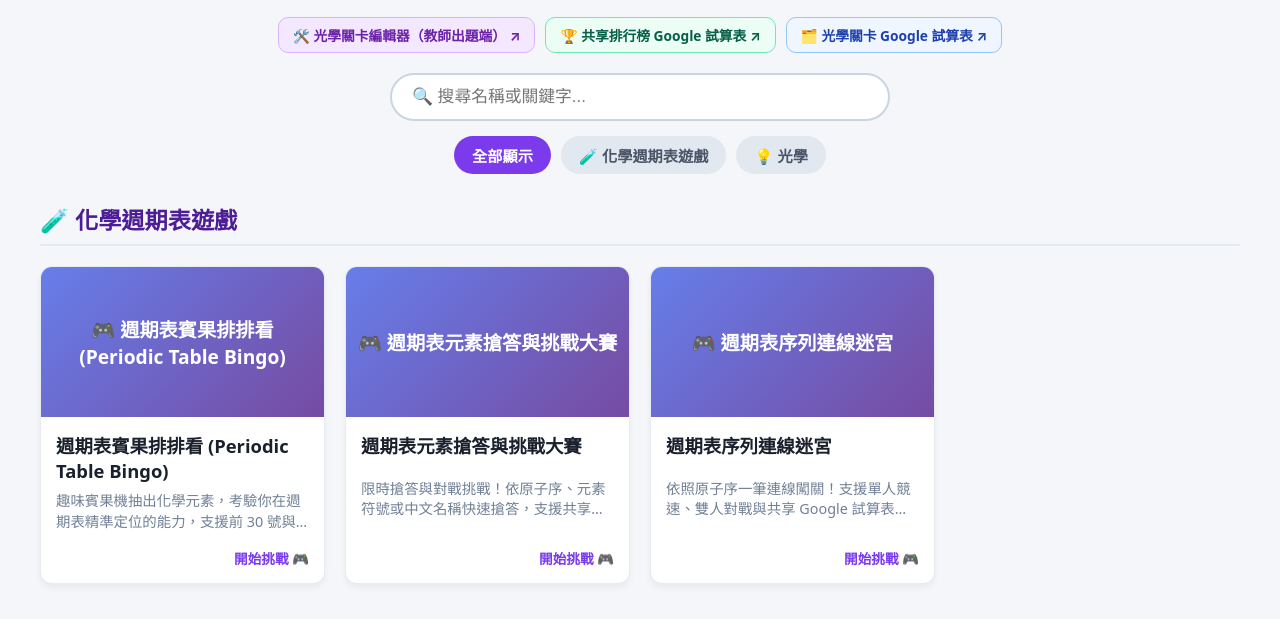
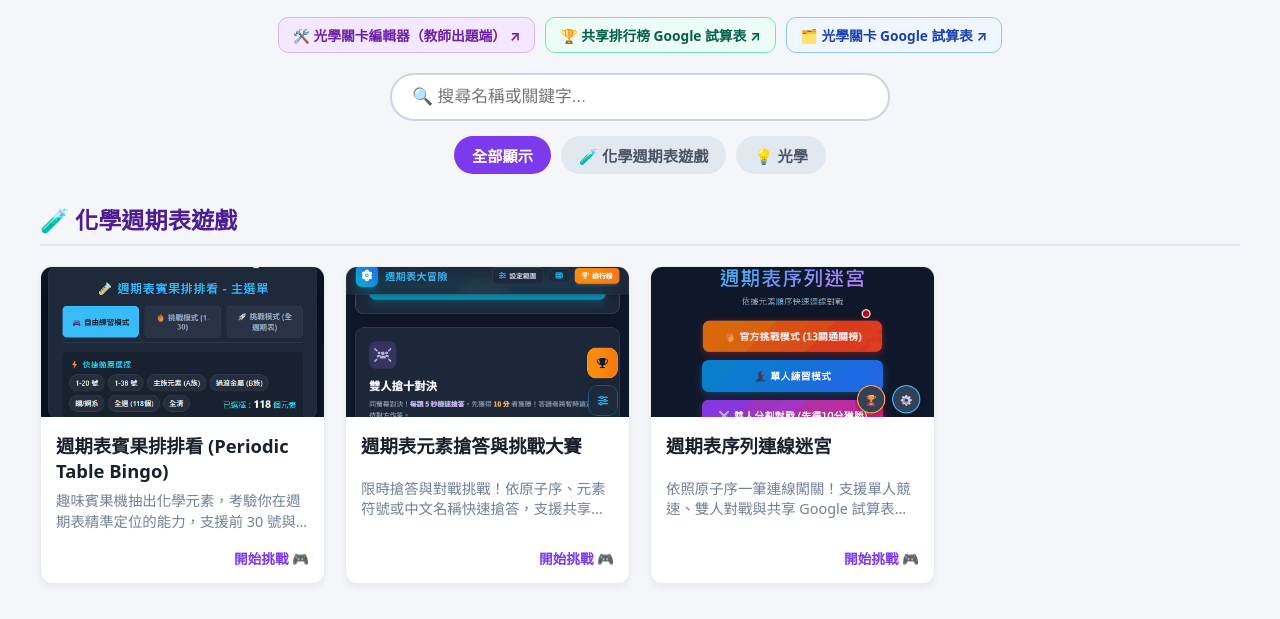
Before and after one commit to yiHua-teach/physics-portal, a website: page games.html in a window 1280 px wide. Shown: the part 181-800 px from the top of the page. Drawn offline with Linux system fonts and the light colour scheme.

Commit message:
chore(gifs): generate periodic table game GIFs and rebuild games portal descriptions

```diff
--- a/games.html
+++ b/games.html
@@ -128,7 +128,7 @@
             <div class="category-title">🧪 化學週期表遊戲</div>
             <div class="grid">
             <a href="games/週期表排排看.html" class="card" data-category="games" data-keywords="週期表賓果排排看 (Periodic Table Bingo) 趣味賓果機抽出化學元素，考驗你在週期表精準定位的能力，支援前 30 號與全表競速及共享排行榜。" target="_blank">
-                <div class="card-img-placeholder">🎮 週期表賓果排排看 (Periodic Table Bingo)</div>
+                <img src="games/週期表排排看.gif" alt="週期表賓果排排看 (Periodic Table Bingo)" class="card-img">
                 <div class="card-body">
                     <h3>週期表賓果排排看 (Periodic Table Bingo)</h3>
                     <p>趣味賓果機抽出化學元素，考驗你在週期表精準定位的能力，支援前 30 號與全表競速及共享排行榜。</p>
@@ -136,7 +136,7 @@
                 </div>
             </a>
             <a href="games/週期表搶答.html" class="card" data-category="games" data-keywords="週期表元素搶答與挑戰大賽 限時搶答與對戰挑戰！依原子序、元素符號或中文名稱快速搶答，支援共享英雄榜排名。" target="_blank">
-                <div class="card-img-placeholder">🎮 週期表元素搶答與挑戰大賽</div>
+                <img src="games/週期表搶答.gif" alt="週期表元素搶答與挑戰大賽" class="card-img">
                 <div class="card-body">
                     <h3>週期表元素搶答與挑戰大賽</h3>
                     <p>限時搶答與對戰挑戰！依原子序、元素符號或中文名稱快速搶答，支援共享英雄榜排名。</p>
@@ -144,7 +144,7 @@
                 </div>
             </a>
             <a href="games/週期表連線迷宮.html" class="card" data-category="games" data-keywords="週期表序列連線迷宮 依照原子序一筆連線闖關！支援單人競速、雙人對戰與共享 Google 試算表排行榜。" target="_blank">
-                <div class="card-img-placeholder">🎮 週期表序列連線迷宮</div>
+                <img src="games/週期表連線迷宮.gif" alt="週期表序列連線迷宮" class="card-img">
                 <div class="card-body">
                     <h3>週期表序列連線迷宮</h3>
                     <p>依照原子序一筆連線闖關！支援單人競速、雙人對戰與共享 Google 試算表排行榜。</p>
```
Also changed, not shown: games/週期表排排看.gif (added), games/週期表搶答.gif (added), games/週期表連線迷宮.gif (added), optics/reflection editor.gif (added).
